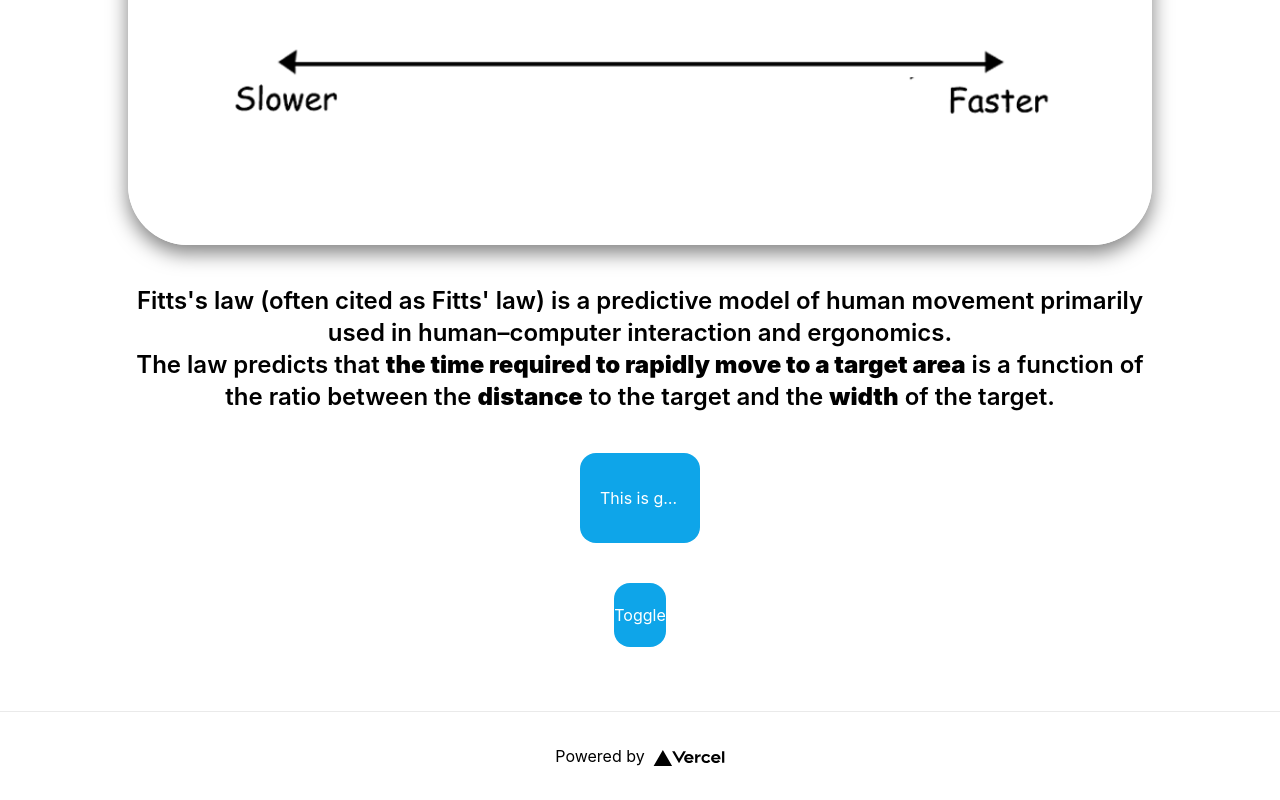
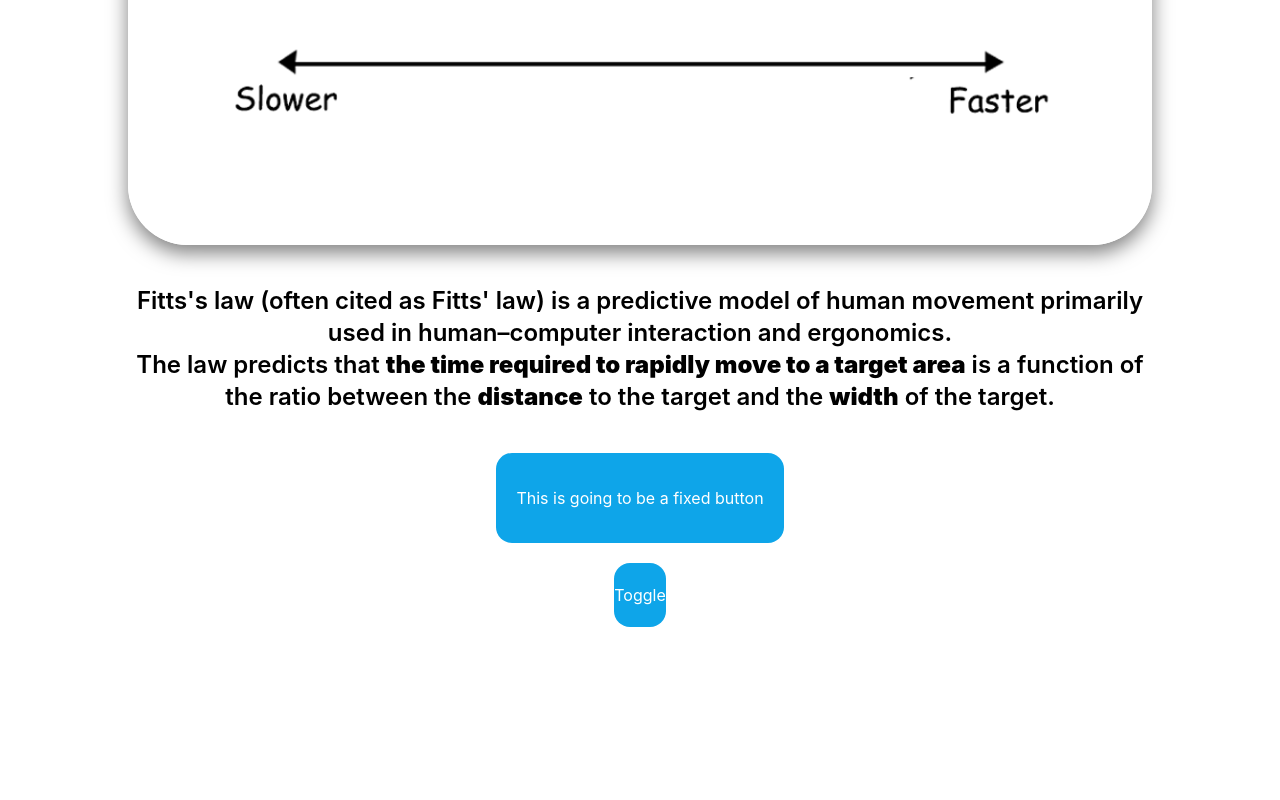
Before and after one commit to GlockTian/fitts_choice, a Next.js app: page /intro in a window 1280 px wide. Shown: the part 512-1312 px from the top of the page. After the commit the page ends 1203 px from the top, so only its background shows below. Built offline with nearby package versions, Linux system fonts and the light colour scheme.

Commit message:
fix hook

```diff
--- a/pages/intro.js
+++ b/pages/intro.js
@@ -10,7 +10,7 @@ export default function IntroFittsLaw() {
   const [buttonHeight, setHeight] = useState(0);
   const [buttonWidth, setWidth] = useState(0);
   const [dis,setDistance] = useState(0);
-  const [fittsOn, setOn] = useState(true)
+  const [fittsOn, setOn] = useState(false)
   useEffect(() => {
     const updateMousePosition = (ev) => {
       if (typeof window != "undefined" ) {
@@ -27,7 +27,6 @@ export default function IntroFittsLaw() {
           ev.clientX,
           ev.clientY
         ))
-        console.log(buttonX)
        }
     };
 
@@ -68,40 +67,29 @@ export default function IntroFittsLaw() {
         <button
         id="element"
         className="pt-5 pb-5 pl-5 pr-5 mt-10 text-white truncate drop-shadow-l bg-sky-500 border-sky-500 rounded-2xl"
-        style={{width: dis+'px', minWidth: '120px',minHeight:'90px', maxWidth:'55%',maxHeight:'90px'}}
+        style={{width: dis+'px',height: dis+'px', minWidth: '235px',minHeight:'90px', maxWidth:'55%',maxHeight:'90px'}}
 
       >
-        This is going to be a button
+        This is going to be a dynamic button
       </button>:
       <button
       id="element"
       className="pt-5 pb-5 pl-5 pr-5 mt-10 text-white truncate drop-shadow-l bg-sky-500 border-sky-500 rounded-2xl"
       style={{ minWidth: '120px',minHeight:'90px', maxWidth:'55%',maxHeight:'90px'}}
     >
-      This is going to be a button
+      This is going to be a fixed button
     </button>}
 
     <button
       id="element"
-      className="pt-5 pb-5 mt-10 text-white truncate drop-shadow-l bg-sky-500 border-sky-500 rounded-2xl"
+      className="pt-5 pb-5 mt-5 text-white truncate drop-shadow-l bg-sky-500 border-sky-500 rounded-2xl"
       onClick={() => setOn(!fittsOn)}
     >
       Toggle
     </button>
 
       </main>
-      <footer className={styles.footer}>
-        <a
-          href="https://vercel.com?utm_source=create-next-app&utm_medium=default-template&utm_campaign=create-next-app"
-          target="_blank"
-          rel="noopener noreferrer"
-        >
-          Powered by{' '}
-          <span className={styles.logo}>
-            <Image src="/vercel.svg" alt="Vercel Logo" width={72} height={16} />
-          </span>
-        </a>
-      </footer>
+
     </div>
   );
 }
```
